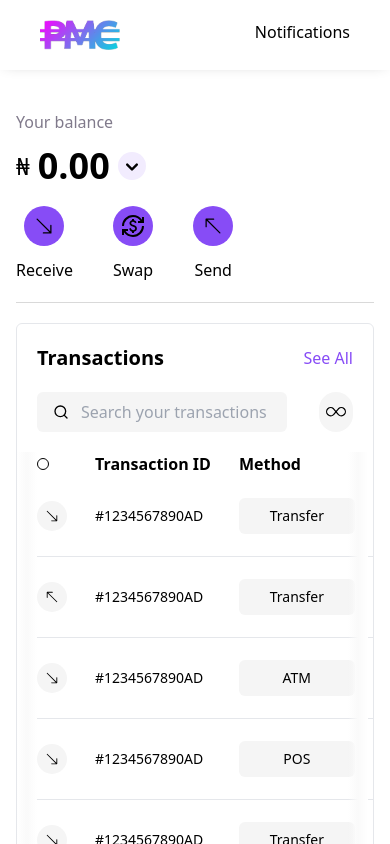
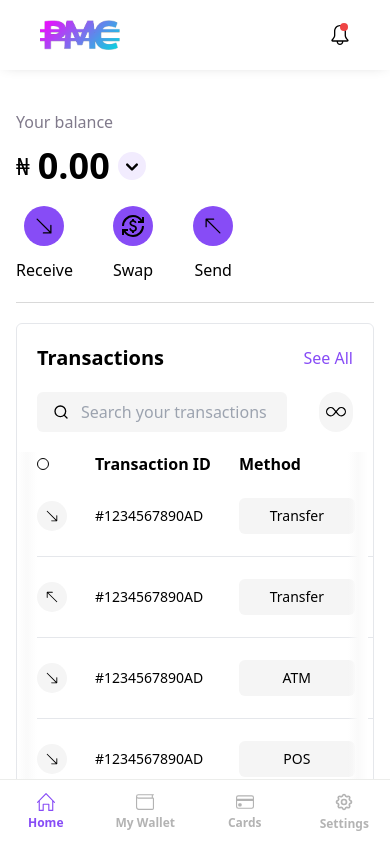
Before and after one commit to PassMeCash-blockchain/testnet-frontend, a Next.js app in the folder pmc-userdashboard/: page / in a window 390 px wide. Built offline with nearby package versions, Linux system fonts and the light colour scheme.

Commit message:
fix header and mobile nav

```diff
--- a/pmc-userdashboard/src/components/atoms/Icons.jsx
+++ b/pmc-userdashboard/src/components/atoms/Icons.jsx
@@ -3,21 +3,26 @@ import {
   AiOutlineQrcode,
   AiOutlineCaretDown,
 } from "react-icons/ai";
-import { BsArrowUpLeft, BsArrowDownRight, BsInfinity } from "react-icons/bs";
+import {
+  BsArrowUpLeft,
+  BsArrowDownRight,
+  BsInfinity,
+  BsWallet,
+  BsReceipt,
+  BsCreditCard,
+} from "react-icons/bs";
 import { MdCurrencyBitcoin, MdClose, MdCurrencyExchange } from "react-icons/md";
-import {
-  HiChevronDown,
-  HiChevronRight,
-  HiOutlineBell,
-  HiMenu,
-  HiOutlineCreditCard,
-} from "react-icons/hi";
-import { HiArrowPath } from "react-icons/hi2";
+import { HiChevronDown, HiChevronRight, HiMenu } from "react-icons/hi";
 import { FiMoreHorizontal, FiSearch } from "react-icons/fi";
 import { TbCurrencyNaira, TbSettings, TbArrowsUpDown } from "react-icons/tb";
 import { RiUserFill, RiLockPasswordFill } from "react-icons/ri";
-import { GrHomeRounded } from "react-icons/gr";
-import { SlArrowLeft, SlArrowRight, SlArrowDown } from "react-icons/sl";
+import {
+  SlArrowLeft,
+  SlArrowRight,
+  SlArrowDown,
+  SlBell,
+  SlHome,
+} from "react-icons/sl";
 import { AiOutlineFieldTime } from "react-icons/ai";
 
 export const ArrowIcon = ({ direction }) => {
@@ -36,13 +41,13 @@ const Icons = ({ type, className }) => {
       return <AiOutlineBank className={className} />;
 
     case "bell":
-      return <HiOutlineBell className={className} />;
+      return <SlBell className={className} />;
 
     case "bitcoin":
       return <MdCurrencyBitcoin className={className} />;
 
     case "card":
-      return <HiOutlineCreditCard className={className} />;
+      return <BsCreditCard className={className} />;
 
     case "closde":
       return <MdClose className={className} />;
@@ -57,7 +62,7 @@ const Icons = ({ type, className }) => {
       return <TbArrowsUpDown className={className} />;
 
     case "home":
-      return <GrHomeRounded className={className} />;
+      return <SlHome className={className} />;
 
     case "infinity":
       return <BsInfinity className={className} />;
@@ -76,6 +81,9 @@ const Icons = ({ type, className }) => {
 
     case "QRcode":
       return <AiOutlineQrcode className={className} />;
+
+    case "receipt":
+      return <BsReceipt className={className} />;
 
     case "receive":
       return <BsArrowDownRight className={className} />;
@@ -101,6 +109,9 @@ const Icons = ({ type, className }) => {
     case "user":
       return <RiUserFill className={className} />;
 
+    case "wallet":
+      return <BsWallet className={className} />;
+
     default:
       return <p>Pick an Icon Type</p>;
       break;
--- a/pmc-userdashboard/src/components/organisms/Header.jsx
+++ b/pmc-userdashboard/src/components/organisms/Header.jsx
@@ -1,8 +1,20 @@
 import Image from "next/image";
+import Icons from "../atoms/Icons";
+import { conditionalClass } from "../atoms/libraries";
+import { useRouter } from "next/router";
 
 const Header = () => {
+  const urlPath = useRouter().asPath;
+  const navs = [
+    { title: "Home", link: "/", icon: "home" },
+    { title: "My Wallet", link: "", icon: "wallet" },
+    { title: "Cards", link: "", icon: "card" },
+    // { title: "Transactions", link: "", icon: "receipt" },
+  ];
+
+  console.log();
   return (
-    <div className="px-10 py-5 shadow-[0px_-2px_14px_-5px_rgba(0,0,0,0.3)] grid md:grid-cols-[auto_auto_auto] grid-cols-[auto_1fr] gap-10 font-normal text-base">
+    <div className="px-10 py-5 shadow-[0px_-2px_14px_-5px_rgba(0,0,0,0.3)] grid md:grid-cols-[auto_1fr_auto] grid-cols-[auto_1fr] gap-10 font-normal text-base">
       {/* Logo */}
       <div className="w-20">
         <Image
@@ -14,18 +26,31 @@ const Header = () => {
       </div>
 
       {/* Nav */}
-      <div className="text-center hidden md:grid grid-cols-[auto_auto_auto_auto] gap-1 text-[#B3B3B3]">
-        <div className="text-[#874CF6]">Home</div>
-        <div>My wallet</div>
-        <div>Card</div>
-        <div>Transactions</div>
+      <div className="text-center hidden grid-cols-[repeat(3,_auto)] gap-10 w-max mx-auto md:grid">
+        {navs.map((nav, i) => (
+          <div
+            key={i}
+            className={conditionalClass(
+              "grid grid-cols-[auto_1fr] gap-3 items-center w-max cursor-pointer",
+              urlPath === nav.link ? "text-[#874CF6]" : "text-[#B3B3B3]"
+            )}
+          >
+            <Icons type={nav.icon} className={conditionalClass("text-lg")} />
+            <p>{nav.title}</p>
+          </div>
+        ))}
       </div>
 
       {/* Notification and Settings */}
-      <div className="justify-self-end grid md:grid-cols-2 md:gap-5">
-        <div>Notifications</div>
-        <div className="hidden md:block">
-          {/* Icon */}
+      <div className="justify-self-end items-center grid w-max md:grid-cols-[auto_auto] md:gap-5">
+        {/* Notification */}
+        <div className="relative cursor-pointer">
+          <Icons type="bell" className="text-xl" />
+          <span className="w-2 h-2 absolute right-[2px] -top-[2px] bg-red-500 rounded-full block"></span>
+        </div>
+        {/* Settings */}
+        <div className="hidden grid-cols-[auto_auto] items-center gap-2 cursor-pointer md:grid">
+          <Icons type="setting" className="text-2xl" />
           Settings
         </div>
       </div>
--- a/pmc-userdashboard/src/components/organisms/MobileMenu.jsx
+++ /dev/null
@@ -1,29 +0,0 @@
-import Image from "next/image";
-
-const MobileMenu = () => {
-  return (
-    <div className="px-10 py-5 shadow-[0px_-2px_14px_-5px_rgba(0,0,0,0.3)] md:hidden">
-      {/* Mobile Nav */}
-      <div className="text-center grid grid-cols-4 gap-2 text-[#B3B3B3] font-semibold text-xs">
-        <div className="text-[#874CF6]">
-          {/* Icon */}
-          <p>Home</p>
-        </div>
-        <div>
-          {/*Icon  */}
-          <p>My wallet</p>
-        </div>
-        <div>
-          {/* Icon */}
-          <p>Card</p>
-        </div>
-        <div>
-          {/* Icon */}
-          <p>Transactions</p>
-        </div>
-      </div>
-    </div>
-  );
-};
-
-export default MobileMenu;
--- /dev/null
+++ b/pmc-userdashboard/src/components/organisms/MobileNav.jsx
@@ -0,0 +1,35 @@
+import { useRouter } from "next/router";
+import { conditionalClass } from "../atoms/libraries";
+import Icons from "../atoms/Icons";
+
+const MobileNav = () => {
+  const urlPath = useRouter().asPath;
+  const navs = [
+    { title: "Home", link: "/", icon: "home" },
+    { title: "My Wallet", link: "", icon: "wallet" },
+    { title: "Cards", link: "", icon: "card" },
+    { title: "Settings", link: "", icon: "setting" },
+  ];
+
+  return (
+    <div className="grid grid-cols-[repeat(4,_1fr)] gap-10 items-center justify-items-center justify-center px-4 border-t border-[#ECEDEB] py-3 text-[#B3B3B3] text-xs font-semibold md:hidden">
+      {navs.map((nav, i) => (
+        <div
+          key={i}
+          className={conditionalClass(
+            "grid gap-1 justify-items-center w-max cursor-pointer",
+            urlPath === nav.link ? "text-[#874CF6]" : "text-[#B3B3B3]"
+          )}
+        >
+          <Icons
+            type={nav.icon}
+            className={conditionalClass(i === 3 ? "text-xl" : "text-lg")}
+          />
+          <p>{nav.title}</p>
+        </div>
+      ))}
+    </div>
+  );
+};
+
+export default MobileNav;
--- a/pmc-userdashboard/src/components/templates/PageLayout.jsx
+++ b/pmc-userdashboard/src/components/templates/PageLayout.jsx
@@ -1,8 +1,9 @@
 import Header from "../organisms/Header";
+import MobileNav from "../organisms/MobileNav";
 
 const PageLayout = ({ children }) => {
   return (
-    <div className="grid grid-rows-[auto_1fr] overflow-hidden h-screen">
+    <div className="grid grid-rows-[auto_1fr_auto] overflow-hidden h-screen">
       {/* Header */}
       <Header />
 
@@ -10,6 +11,9 @@ const PageLayout = ({ children }) => {
       <div className="h-full px-4 py-10 overflow-auto custom-scroll md:p-10 p">
         <div className="w-full max-w-5xl mx-auto">{children}</div>
       </div>
+
+      {/* Mobile Nav */}
+      <MobileNav />
     </div>
   );
 };
--- a/pmc-userdashboard/src/pages/index.js
+++ b/pmc-userdashboard/src/pages/index.js
@@ -3,7 +3,7 @@ import PageLayout from "@/components/templates/PageLayout";
 import UserBalance from "@/components/molecules/UserBalance";
 import UserTransactions from "@/components/molecules/UserTransactions";
 import Header from "@/components/organisms/Header";
-import MobileMenu from "@/components/organisms/MobileMenu";
+import MobileMenu from "@/components/organisms/MobileNav";
 
 const archivo = Archivo({ subsets: ["latin"] });
 
@@ -22,7 +22,6 @@ export default function Home() {
       <PageLayout>
         <UserBalance />
         <UserTransactions />
-        <MobileMenu />
       </PageLayout>
     </main>
   );
```
